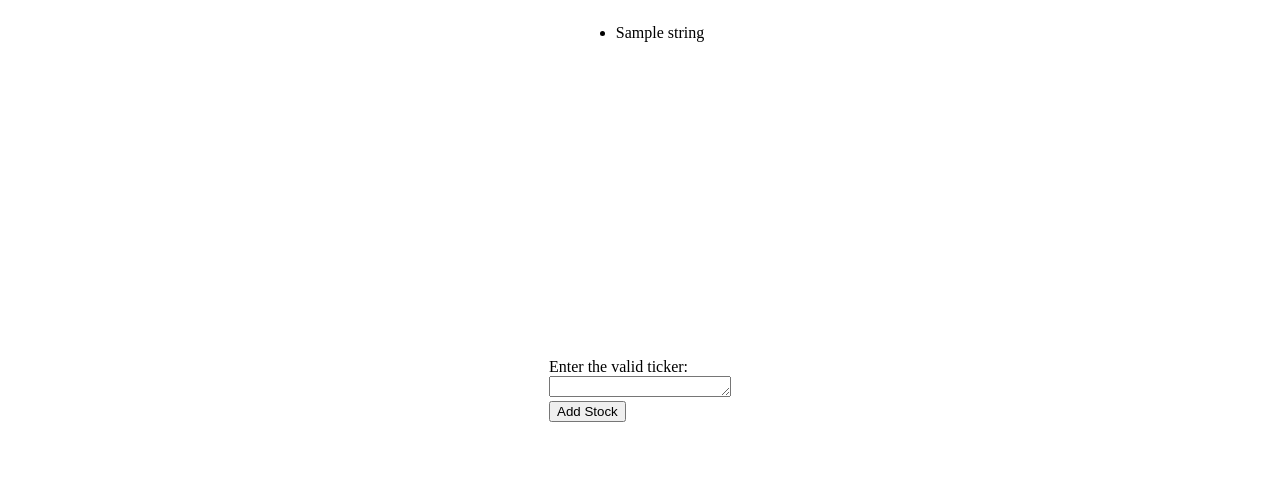
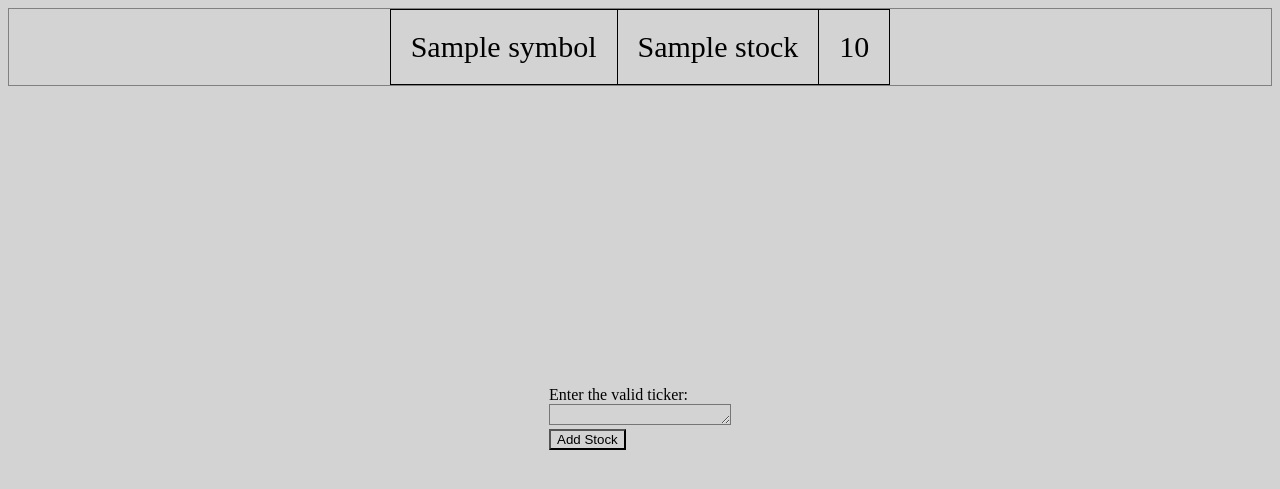
Before and after one commit to kkitetsu/portfolio, a Flask app: template templates/stock.html in a window 1280 px wide. Shown: the top 489 px of the page. Run offline with Flask 3, Linux system fonts and the light colour scheme; the template is opened without the code that fills it: most values are stand-ins (such as "Sample title", 1, 10 or a date in 2020).

Commit message:
Modify string output to table

```diff
--- a/server.py
+++ b/server.py
@@ -17,8 +17,12 @@ def submit():
         company_name = stock_data.info['longName']
         historical_data = stock_data.history(period="1d")
         close_price = historical_data['Close'].iloc[-1]
-        to_return = 'Price for ' + company_name + " is: " + str(close_price)
-        entered_string.append(to_return)
+        symbol = stock_data.info['symbol']
+        # to_return = 'Price for ' + company_name + " is: " + str(close_price)
+        entered_string.append({'symbol': symbol[0:4],
+                               'name': company_name,
+                               'price': close_price})
+        # entered_string.append(to_return)
   return render_template('stock.html', entered_string=entered_string)
 
 if __name__ == '__main__':
--- a/templates/stock.html
+++ b/templates/stock.html
@@ -6,9 +6,13 @@
     <title>Document</title>
     <!-- <link rel="stylesheet" href="stock_css.css"> -->
     <style>
+        * {
+            background-color: lightgrey;
+            justify-content: center;
+        }
+
         .input {
             display: flex;
-            justify-content: center;
             align-items: center;
             height: 100%;
             margin-top: 300px;
@@ -16,26 +20,41 @@
 
         .input input {
             display: flex;
-            justify-content: center;
             height: 100%;
         }
 
         .to_show {
             display: flex;
-            justify-content: center;
             height: 100%;
+        }
+
+        .table {
+            color: black;
+            font-size: 30px;
+            display: flex;
+            border-spacing: 5px;
+            text-align: center;
+            border: 1px solid gray;
+            border-collapse: collapse;
+        }
+
+        .table tr td {
+            border: solid 1px;
+            padding: 20px;
         }
     </style>
 </head>
 <body>
     {% if entered_string %}
-    <div class="to_show">
-        <ul>
-            {% for string in entered_string %}
-            <li>{{ string }}</li>
-            {% endfor %}
-        </ul>
-    </div>
+    <table class="table">
+        {% for stock in entered_string %}
+            <tr>
+                <td>{{ stock.symbol }}</td>
+                <td>{{ stock.name }}</td>
+                <td>{{ stock.price }}</td>
+            </tr>
+        {% endfor %}
+    </table>
     {% endif %}
     <div class="input">
         <form method="post">
```
